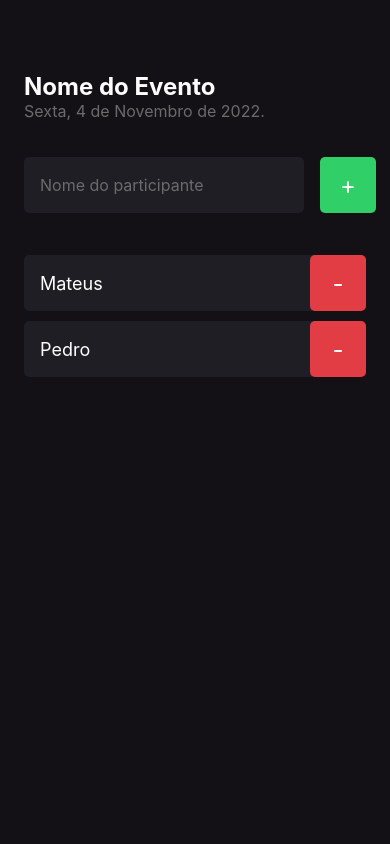
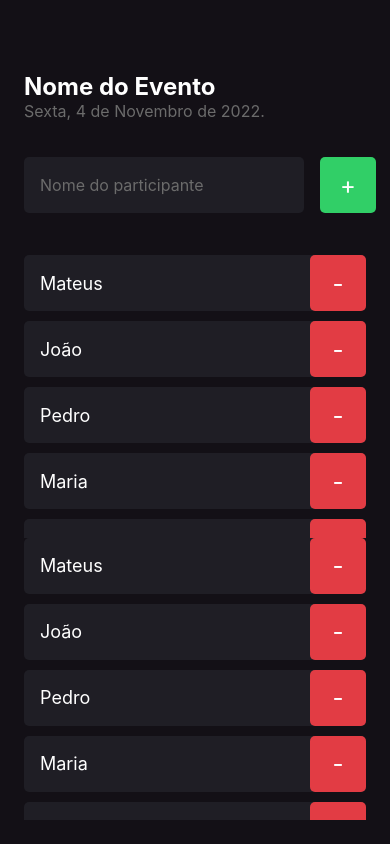
Before and after one commit to mateuskuritza/participants-register, a React Native app: screen / in a window 390 px wide. Built offline with nearby package versions, Linux system fonts and the light colour scheme.

Commit message:
lists with FlatList and ScrollView

```diff
--- a/src/components/Participant/index.tsx
+++ b/src/components/Participant/index.tsx
@@ -3,16 +3,17 @@ import { styles } from "./styles";
 
 type ParticipantProps = {
     name: string;
+    onRemove: (name: string) => void;
 }
 
-export function Participant({ name }: ParticipantProps) {
+export function Participant({ name, onRemove }: ParticipantProps) {
     return (
         <View style={styles.container}>
             <Text style={styles.name}>
                 {name}
             </Text>
 
-            <TouchableOpacity style={styles.button}>
+            <TouchableOpacity style={styles.button} onPress={() => onRemove(name)}>
                 <Text style={styles.buttonText}>-</Text>
             </TouchableOpacity>
         </View>
--- a/src/screens/Home/index.tsx
+++ b/src/screens/Home/index.tsx
@@ -1,11 +1,49 @@
-import { Text, TextInput, TouchableOpacity, View } from 'react-native';
+import { FlatList, ScrollView, Text, TextInput, TouchableOpacity, View } from 'react-native';
 import { Participant } from '../../components/Participant';
 import { styles } from './styles';
 
 export function Home() {
+    const participants = [
+        {
+            name: 'Mateus',
+            id: 1
+        },
+        {
+            name: 'João',
+            id: 2
+        },
+        {
+            name: 'Pedro',
+            id: 3
+        },
+        {
+            name: 'Maria',
+            id: 4
+        },
+        {
+            name: 'José',
+            id: 5
+        },
+        {
+            name: 'Ana',
+            id: 6
+        },
+        {
+            name: 'Paulo',
+            id: 7
+        },
+        {
+            name: 'Marcos',
+            id: 8
+        }
+    ];
 
     function handleParticipantAdd() {
         console.log('Adicionar participante')
+    }
+
+    function handleParticipantRemove(name: string) {
+        console.log('Remover participante:', name)
     }
 
     return (
@@ -28,8 +66,40 @@ export function Home() {
                 </TouchableOpacity>
             </View>
 
-            <Participant name="Mateus" />
-            <Participant name="Pedro" />
+
+
+            <FlatList
+                data={participants}
+                ListEmptyComponent={() => (
+                    <Text style={styles.emptyListText}>Nenhum participante! :(</Text>
+                )}
+                keyExtractor={item => String(item.id)}
+                renderItem={({ item: {
+                    id,
+                    name
+                } }) => (
+                    <Participant
+                        key={id}
+                        name={name}
+                        onRemove={handleParticipantRemove}
+                    />
+                )}
+            />
+
+
+            {/*
+Main difference between FlatList and ScrollView is that FlatList is more performatic
+ScrollList loads all the data at once, while FlatList loads only the data that is visible on the screen.
+            */}
+            <ScrollView>
+                {participants.map(participant => (
+                    <Participant
+                        key={participant.id}
+                        name={participant.name}
+                        onRemove={handleParticipantRemove}
+                    />
+                ))}
+            </ScrollView>
         </View>
     );
 }
--- a/src/screens/Home/styles.ts
+++ b/src/screens/Home/styles.ts
@@ -44,5 +44,9 @@ export const styles = StyleSheet.create({
         flexDirection: 'row',
         marginTop: 36,
         marginBottom: 42,
+    },
+    emptyListText: {
+        color: '#fff',
+        fontSize: 18,
     }
 });
```
